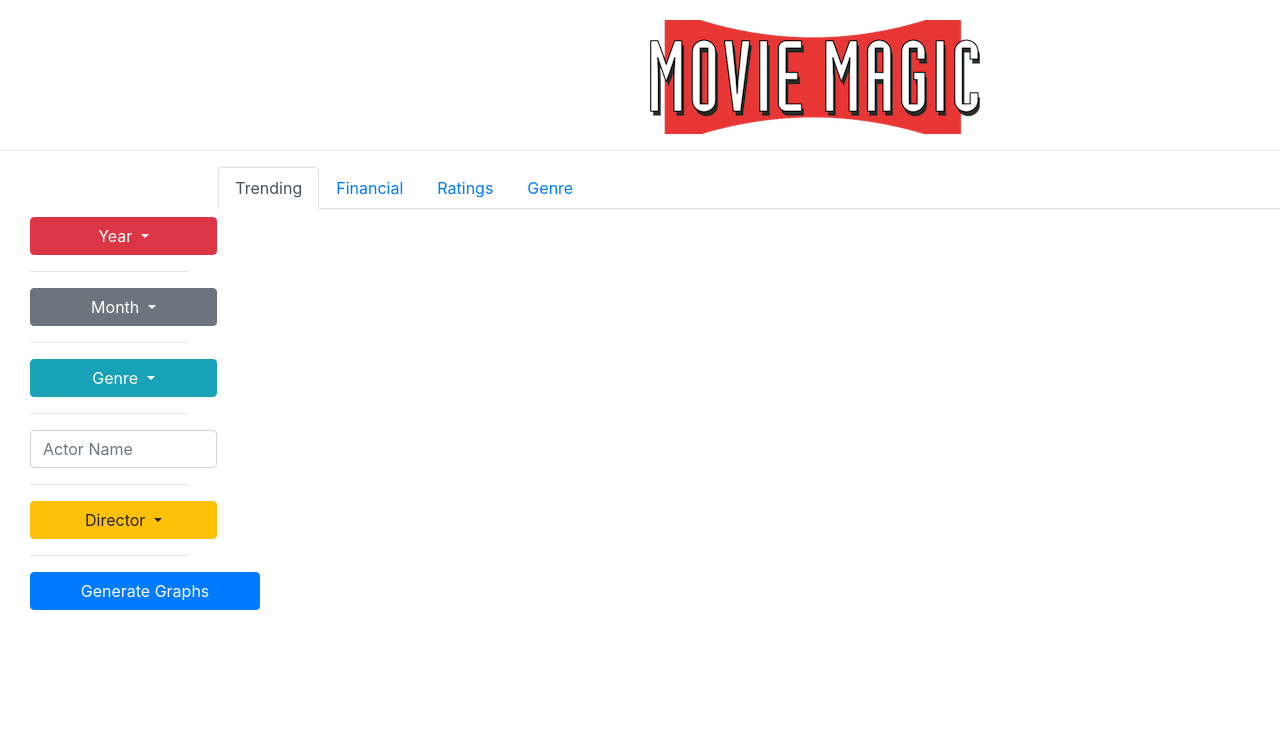
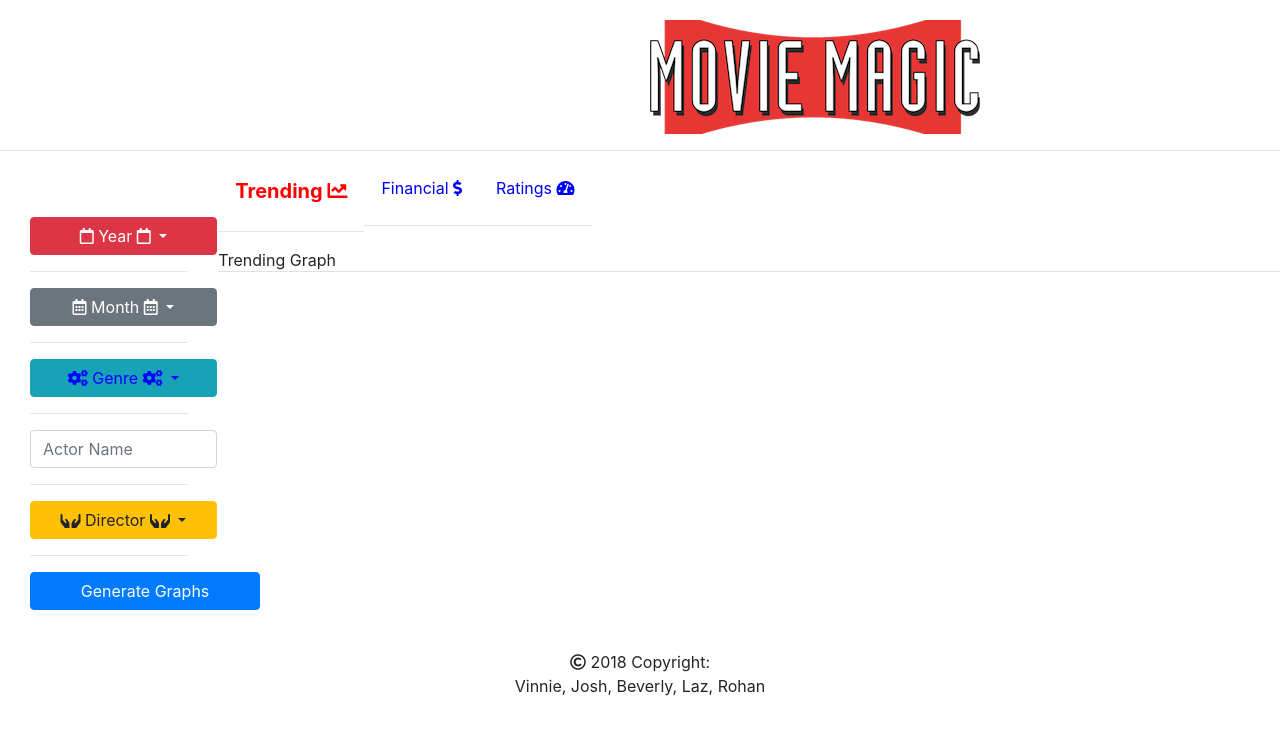
Before and after one commit to vasmarm/Movie-Hawks, a Flask app: page / in a window 1280 px wide. Shown: the top 735 px of the page. Run offline with Flask 2, Linux system fonts and the light colour scheme; data that the repository does not hold is empty; some libraries are stand-ins or nearby versions.

Commit message:
Style Changes and Tab is working

```diff
--- a/static/css/styles.css
+++ b/static/css/styles.css
@@ -20,3 +20,29 @@
 #submit{
     width:230px;
 }
+
+.loader {
+    border: 16px solid #f3f3f3;
+    border-radius: 50%;
+    border-top: 16px solid #3498db;
+    width: 120px;
+    height: 120px;
+    -webkit-animation: spin 2s linear infinite; /* Safari */
+    animation: spin 2s linear infinite;
+  }
+
+  /* Safari */
+  @-webkit-keyframes spin {
+    0% { -webkit-transform: rotate(0deg); }
+    100% { -webkit-transform: rotate(360deg); }
+  }
+
+  @keyframes spin {
+    0% { transform: rotate(0deg); }
+    100% { transform: rotate(360deg); }
+  }
+
+.modal {
+    width: 150px;
+    height: 150px;
+}
--- a/static/js/app.js
+++ b/static/js/app.js
@@ -1,26 +1,12 @@
+
 var movies = [];
 
-// Grab a reference to the dropdown select element
-// var title = [];
-// var director = [];
-// var year = [];
-// var actor = [];
-// var ratings = [];
 var genreDisplay = ['Crime', 'Action', 'Adventure', 'Thriller', 'Fantasy', 'Family', 'Science                           Fiction', 'Horror', 'Drama', 'Romance', 'Comedy', 'Animation', 'Mystery',                         'Music', 'Western', 'War', 'Foreign', 'History', 'Documentary'];
 var monthDisplay = ['Jan', 'Feb', 'Mar', 'Apr', 'May', 'Jun', 'Jul', 'Aug',                                            'Sep', 'Oct', 'Nov', 'Dec'];
-// var production = [];
-// var awards = [];
-// var rated = [];
-// var releaseDate = [];
-// var roi = [];
-// var genre = [];
-// var month = [];
-// var budget = [];
-// var revenue = [];
 /*
  * Initialize Function Defination
  */
-function initialize(){
+var initialize = function(){
 
     url = "http://www.omdbapi.com/?apikey=e6767b7c&t="
     // Use the list of sample names to populate the select options
@@ -138,8 +124,122 @@ function printData(){
     console.log("--------------");
 }
 
+/*
+ * Code To Navigate Between The Tabs
+ *
+*/
+$(document).ready(function(){
 
-$(".director-dropdown").on('click', 'li a', function(){
-    $(this).parent().parent().siblings(".btn:first-child").html($(this).text()+' <span class="caret"></span>');
-    $(this).parent().parent().siblings(".btn:first-child").val($(this).text());
+    $("#trending-graph").show();
+    $("#ratings-graph").hide();
+    $("#genre-graph").hide();
+    $("#financial-graph").hide();
+
+    $("#trending").css("font-weight", "bold");
+    $("#trending").css("color", "red");
+    $("#ratings").css("color", "blue");
+    $("#financial").css("color", "blue");
+    $("#genre").css("color", "blue");
+
+    $("#trending").css({"font-size": "20px"});
+
+    $(".modal").show();
+
+
+
+    $("#financial").click(function() {
+        $("#trending-graph").hide();
+        $("#ratings-graph").hide();
+        $("#genre-graph").hide();
+        $("#financial-graph").show();
+        $("#financial").css("font-weight", "bold");
+        $("#trending").css("font-weight", "normal");
+        $("#ratings").css("font-weight", "normal");
+        $("#genre").css("font-weight", "normal");
+        $("#financial").css("color", "red");
+        $("#trending").css("color", "blue");
+        $("#ratings").css("color", "blue");
+        $("#genre").css("color", "blue");
+
+        $("#financial").css({"font-size": "20px"});
+        $("#trending").css({"font-size": "16px"});
+        $("#genre").css({"font-size": "16px"});
+        $("#ratings").css({"font-size": "16px"});
+    });
+
+    $("#ratings").click(function() {
+        $("#trending-graph").hide();
+        $("#financial-graph").hide();
+        $("#genre-graph").hide();
+        $("#ratings-graph").show();
+
+        $("#ratings").css("font-weight", "bold");
+        $("#trending").css("font-weight", "normal");
+        $("#financial").css("font-weight", "normal");
+        $("#genre").css("font-weight", "normal");
+
+        $("#ratings").css("color", "red");
+        $("#trending").css("color", "blue");
+        $("#financial").css("color", "blue");
+        $("#genre").css("color", "blue");
+
+        $("#ratings").css({"font-size": "20px"});
+        $("#trending").css({"font-size": "16px"});
+        $("#genre").css({"font-size": "16px"});
+        $("#financial").css({"font-size": "16px"});
+    });
+
+    $("#trending").click(function() {
+        $("#genre-graph").hide();
+        $("#financial-graph").hide();
+        $("#ratings-graph").hide();
+        $("#trending-graph").show();
+
+        $("#trending").css("font-weight", "bold");
+        $("#genre").css("font-weight", "normal");
+        $("#financial").css("font-weight", "normal");
+        $("#ratings").css("font-weight", "normal");
+
+        $("#trending").css("color", "red");
+        $("#genre").css("color", "blue");
+        $("#financial").css("color", "blue");
+        $("#ratings").css("color", "blue");
+
+        $("#trending").css({"font-size": "20px"});
+        $("#financial").css({"font-size": "16px"});
+        $("#genre").css({"font-size": "16px"});
+        $("#ratings").css({"font-size": "16px"});
+    });
+
+    $("#genre").click(function() {
+        $("#trending-graph").hide();
+        $("#financial-graph").hide();
+        $("#ratings-graph").hide();
+        $("#genre-graph").show();
+
+        $("#genre").css("font-weight", "bold");
+        $("#trending").css("font-weight", "normal");
+        $("#financial").css("font-weight", "normal");
+        $("#ratings").css("font-weight", "normal");
+
+        $("#genre").css("color", "red");
+        $("#trending").css("color", "blue");
+        $("#financial").css("color", "blue");
+        $("#ratings").css("color", "blue");
+
+        $("#genre").css({"font-size": "20px"});
+        $("#trending").css({"font-size": "16px"});
+        $("#financial").css({"font-size": "16px"});
+        $("#ratings").css({"font-size": "16px"});
+    });
 });
+
+
+  $(function(){
+    $("#year-dropdown li a").click(function(){
+      $(".btn:first-child").text($(this).text());
+      $(".btn:first-child").val($(this).text());
+
+   });
+
+});
--- a/templates/index.html
+++ b/templates/index.html
@@ -11,6 +11,12 @@
     <script src="https://code.jquery.com/jquery-3.2.1.slim.min.js" integrity="sha384-KJ3o2DKtIkvYIK3UENzmM7KCkRr/rE9/Qpg6aAZGJwFDMVNA/GpGFF93hXpG5KkN" crossorigin="anonymous"></script>
     <script src="https://cdnjs.cloudflare.com/ajax/libs/popper.js/1.12.9/umd/popper.min.js" integrity="sha384-ApNbgh9B+Y1QKtv3Rn7W3mgPxhU9K/ScQsAP7hUibX39j7fakFPskvXusvfa0b4Q" crossorigin="anonymous"></script>
     <script src="https://maxcdn.bootstrapcdn.com/bootstrap/4.0.0/js/bootstrap.min.js" integrity="sha384-JZR6Spejh4U02d8jOt6vLEHfe/JQGiRRSQQxSfFWpi1MquVdAyjUar5+76PVCmYl" crossorigin="anonymous"></script>
+
+    <!-- jQuery Modal -->
+    <script src="https://cdnjs.cloudflare.com/ajax/libs/jquery-modal/0.9.1/jquery.modal.min.js"></script>
+    <link rel="stylesheet" href="https://cdnjs.cloudflare.com/ajax/libs/jquery-modal/0.9.1/jquery.modal.min.css" />
+
+    <link rel="stylesheet" href="https://use.fontawesome.com/releases/v5.2.0/css/all.css" integrity="sha384-hWVjflwFxL6sNzntih27bfxkr27PmbbK/iSvJ+a4+0owXq79v+lsFkW54bOGbiDQ" crossorigin="anonymous">
 
 
 
@@ -32,26 +38,29 @@
                     <form>
             <div class="btn-group">
                     <button type="button" class="btn btn-danger dropdown-toggle sizing" id="year" data-toggle="dropdown" aria-haspopup="true" aria-expanded="false">
-                      Year
+                      <i class="far fa-calendar"></i> Year <i class="far fa-calendar"></i>
                     </button>
                     <div class="dropdown-menu" id="year-dropdown">
+                        <h6 class="dropdown-header">SELECT YEAR</h6>
                     </div>
             </div>
             <hr>
 
             <div class="btn-group">
                     <button type="button" class="btn btn-secondary dropdown-toggle sizing" id="month" data-toggle="dropdown" aria-haspopup="true" aria-expanded="false">
-                      Month
+                      <i class="far fa-calendar-alt"></i> Month <i class="far fa-calendar-alt"></i>
                     </button>
                     <div class="dropdown-menu" id="month-dropdown">
+                        <h6 class="dropdown-header">SELECT MONTH</h6>
                     </div>
             </div>
             <hr>
             <div class="btn-group">
                     <button type="button" class="btn btn-info dropdown-toggle sizing" id="genre" data-toggle="dropdown" aria-haspopup="true" aria-expanded="false">
-                      Genre
+                      <i class="fas fa-cogs"></i> Genre <i class="fas fa-cogs"></i>
                     </button>
                     <div class="dropdown-menu" id="genre-dropdown">
+                        <h6 class="dropdown-header">SELECT GENRE</h6>
                     </div>
             </div>
             <hr>
@@ -59,9 +68,10 @@
             <hr>
             <div class="btn-group">
                     <button type="button" class="btn btn-warning dropdown-toggle sizing" id="director" data-toggle="dropdown" aria-haspopup="true" aria-expanded="false">
-                        Director
+                      <i class="fas fa-hands"></i> Director <i class="fas fa-hands"></i>
                     </button>
                     <div class="dropdown-menu" id="director-dropdown">
+                        <h6 class="dropdown-header">SELECT DIRECTOR</h6>
                     </div>
             </div>
             <hr>
@@ -69,30 +79,58 @@
                 </form>
             </div>
         </div>
-        <!-- Search  Area-->
+        <!-- Graph  Area-->
         <div class="col-xs-6 col-md-10">
             <ul class="nav nav-tabs">
                 <li class="nav-item">
-                  <a class="nav-link active" href="#">Trending</a>
+                  <a class="nav-link" id="trending" href="#">Trending <i class="fas fa-chart-line"></i></a>
+                  <hr>
+                  <div id="trending-graph">
+                    Trending Graph
+                  </div>
+
                 </li>
                 <li class="nav-item">
-                  <a class="nav-link" href="#">Financial</a>
+                  <a class="nav-link" id="financial" href="#">Financial <i class="fas fa-dollar-sign"></i></a>
+                  <hr>
+                  <div id="financial-graph">
+                      Financial Graph
+                    </div>
                 </li>
                 <li class="nav-item">
-                  <a class="nav-link" href="#">Ratings</a>
+                  <a class="nav-link" id="ratings" href="#">Ratings <i class="fas fa-tachometer-alt"></i></a>
+                  <hr>
+                  <div id="ratings-graph">
+                      Ratings Graph
+                    </div>
                 </li>
-                <li class="nav-item">
-                  <a class="nav-link" href="#">Genre</a>
-                </li>
+                <!-- <li class="nav-item">
+                  <a class="nav-link" id="genre" href="#">Link</a>
+                  <div id="genre-graph">
+                    Genre Graph
+                  </div>
+                </li> -->
               </ul>
         </div>
     </div>
 
 
 
+    <!-- Footer -->
+<footer class="page-footer font-small blue pt-4">
+  <!-- Copyright -->
+  <div class="footer-copyright text-center py-3"><i class="far fa-copyright"></i>
+    2018 Copyright:
+    <p>Vinnie, Josh, Beverly, Laz, Rohan</p>
+  </div>
+  <!-- Copyright -->
+
+</footer>
+<!-- Footer -->
 
     <!--  JavaScript -->
     <script src="https://cdnjs.cloudflare.com/ajax/libs/d3/5.5.0/d3.js"></script>
     <script src="../static/js/app.js"></script>
+    <script src="../static/js/trending.js"></script>
   </body>
 </html>
```
Also changed, not shown: static/js/trending.js (added, +59 -0 lines), static/Images/financial.png (added), static/Images/ratings.png (added), static/Images/trending.png (added), 2 other files.
